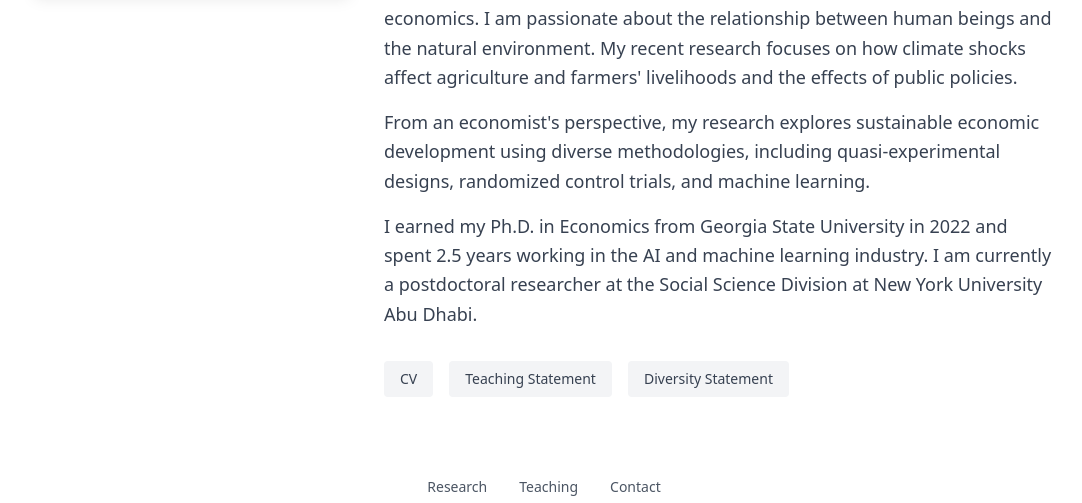
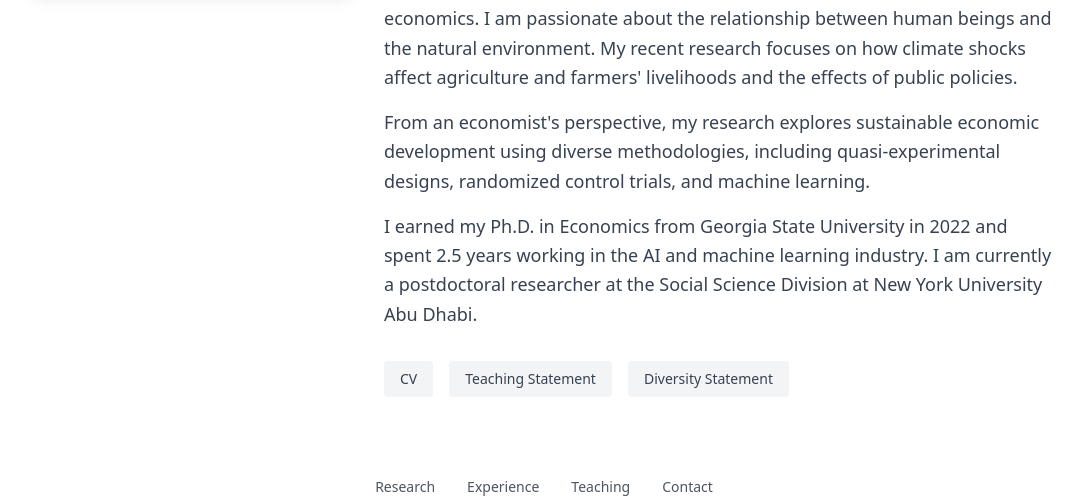
Before and after one commit to xmeng7/xmeng7.github.io, a plain HTML site: page index.html in a window 1280 px wide. Shown: the part 297-800 px from the top of the page, without its empty margins (96-1178 px from the left). Drawn offline with nearby package versions, Linux system fonts and the light colour scheme.

Commit message:
Update index.html

```diff
--- a/index.html
+++ b/index.html
@@ -49,6 +49,7 @@
             <!-- Navigation -->
             <nav class="flex justify-center space-x-8 mb-12 text-sm py-4">
                 <a href="#research" class="text-gray-600 hover:text-gray-900 transition font-medium">Research</a>
+                <a href="#experience" class="text-gray-600 hover:text-gray-900 transition font-medium">Experience</a>
                 <a href="#teaching" class="text-gray-600 hover:text-gray-900 transition font-medium">Teaching</a>
                 <a href="#contact" class="text-gray-600 hover:text-gray-900 transition font-medium">Contact</a>
             </nav>
```
